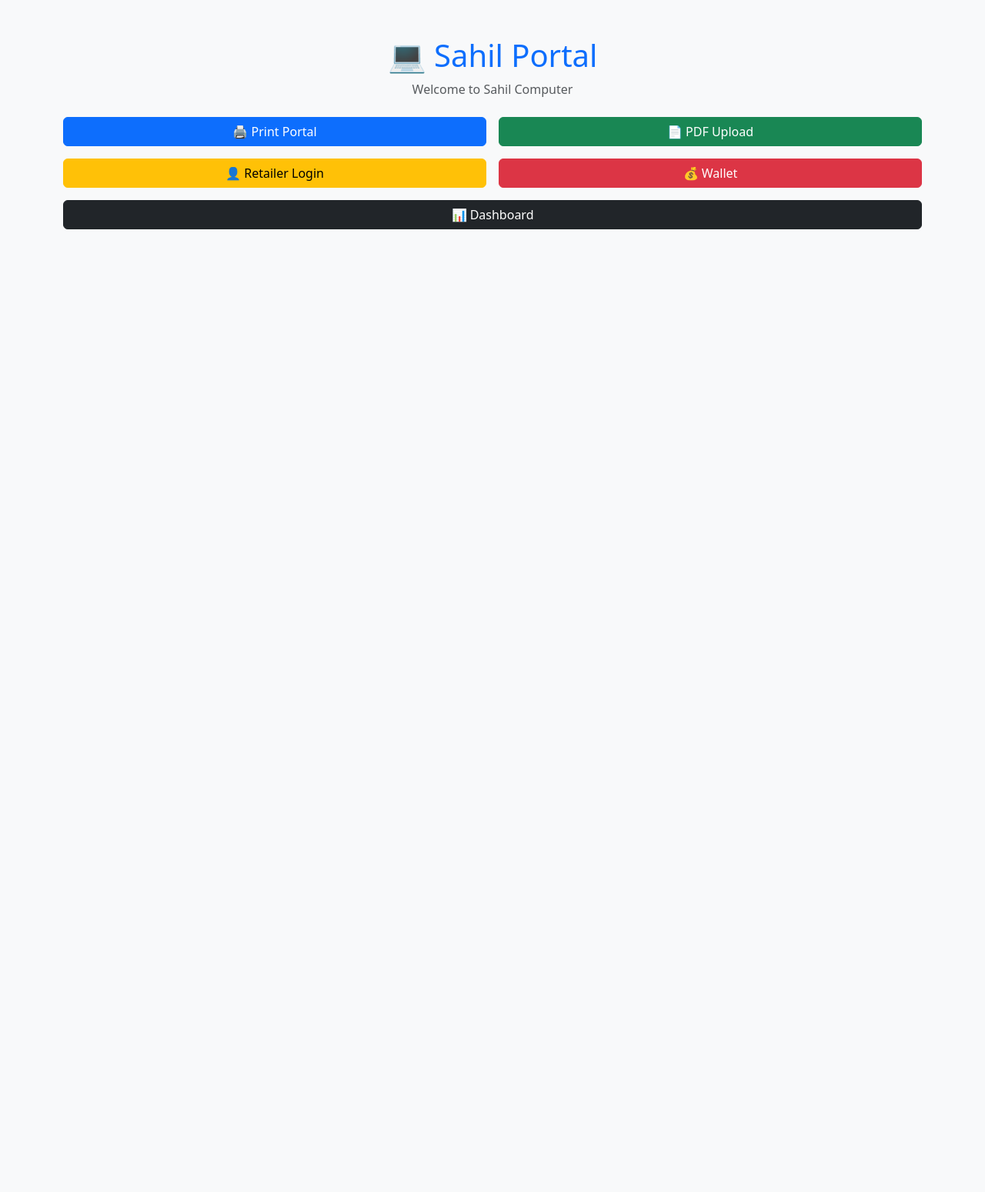
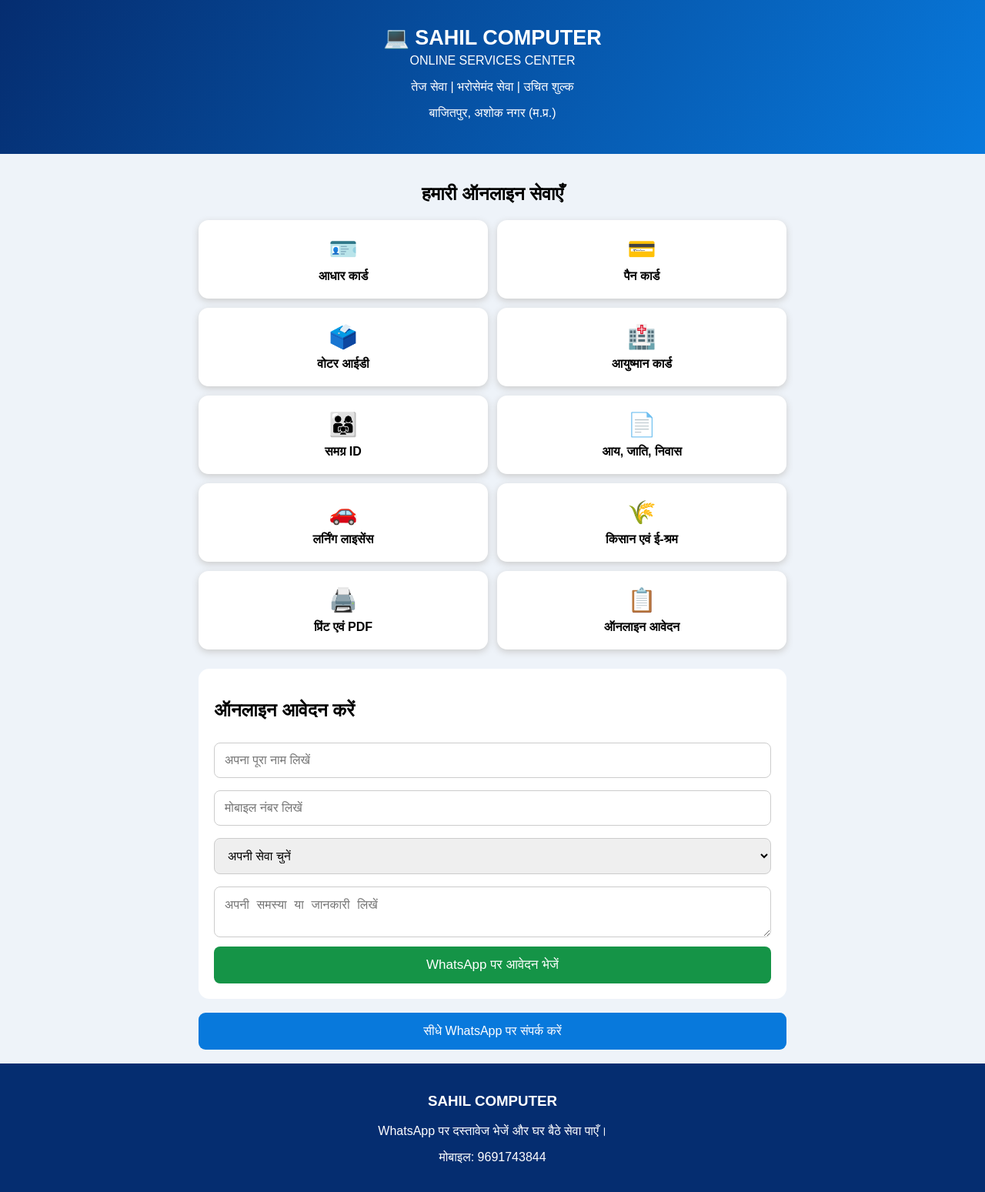
Before and after one commit to SahilComputerMP/sahil-portal, a Node server app: page / in a window 1280 px wide. Shown: the whole page at 77% size. Before the commit the page ends 298 px from the top, so only its background shows below. Run offline with Node 20, Linux system fonts and the light colour scheme.

Commit message:
Update Sahil Computer Portal

```diff
--- a/index.js
+++ b/index.js
@@ -7,6 +7,8 @@ app.get("/", (req, res) => {
   res.render("index");
 });
 
-app.listen(3000, () => {
-  console.log("Sahil Portal Running on http://localhost:3000");
+const PORT = process.env.PORT || 3000;
+
+app.listen(PORT, "0.0.0.0", () => {
+  console.log("Sahil Portal Running on port " + PORT);
 });
--- a/package.json
+++ b/package.json
@@ -4,7 +4,8 @@
   "description": "",
   "main": "index.js",
   "scripts": {
-    "test": "echo \"Error: no test specified\" && exit 1"
+    "test": "echo \"Error: no test specified\" && exit 1",
+    "start": "node index.js"
   },
   "keywords": [],
   "author": "",
--- a/views/index.ejs
+++ b/views/index.ejs
@@ -1,41 +1,87 @@
+
 <!DOCTYPE html>
-<html lang="en">
+<html lang="hi">
 <head>
-  <meta charset="UTF-8">
-  <meta name="viewport" content="width=device-width, initial-scale=1.0">
-  <title>Sahil Portal</title>
-  <link href="https://cdn.jsdelivr.net/npm/bootstrap@5.3.3/dist/css/bootstrap.min.css" rel="stylesheet">
+<meta charset="UTF-8">
+<meta name="viewport" content="width=device-width, initial-scale=1">
+<title>Sahil Computer Online Services</title>
+<style>
+*{box-sizing:border-box}
+body{margin:0;background:#eef3f9;font-family:Arial}
+header{background:linear-gradient(120deg,#052d70,#0879dc);color:white;text-align:center;padding:28px 12px}
+header h1{margin:5px;font-size:27px}
+.container{padding:18px;max-width:800px;margin:auto}
+.grid{display:grid;grid-template-columns:1fr 1fr;gap:12px}
+.card{background:white;padding:20px 7px;text-align:center;border-radius:13px;font-weight:bold;box-shadow:0 3px 10px #ccc}
+.card span{display:block;font-size:30px;margin-bottom:9px}
+.formbox{background:white;padding:20px;border-radius:14px;margin-top:25px}
+input,select,textarea{width:100%;padding:13px;margin:8px 0;border:1px solid #ccc;border-radius:8px;font-size:16px}
+.submit{background:#159447;color:white;border:0;padding:14px;width:100%;border-radius:8px;font-size:17px}
+.contact{display:block;background:#0879dc;color:white;text-align:center;padding:15px;border-radius:9px;text-decoration:none;margin-top:18px}
+footer{background:#052d70;color:white;text-align:center;padding:20px}
+</style>
 </head>
-<body class="bg-light">
-
-<div class="container py-5">
-  <div class="text-center mb-4">
-    <h1 class="text-primary">💻 Sahil Portal</h1>
-    <p class="text-muted">Welcome to Sahil Computer</p>
-  </div>
-
-  <div class="row g-3">
-    <div class="col-6">
-      <button class="btn btn-primary w-100">🖨️ Print Portal</button>
-    </div>
-
-    <div class="col-6">
-      <button class="btn btn-success w-100">📄 PDF Upload</button>
-    </div>
-
-    <div class="col-6">
-      <button class="btn btn-warning w-100">👤 Retailer Login</button>
-    </div>
-
-    <div class="col-6">
-      <button class="btn btn-danger w-100">💰 Wallet</button>
-    </div>
-
-    <div class="col-12">
-      <button class="btn btn-dark w-100">📊 Dashboard</button>
-    </div>
-  </div>
+<body>
+<header>
+<h1>💻 SAHIL COMPUTER</h1>
+ONLINE SERVICES CENTER
+<p>तेज सेवा | भरोसेमंद सेवा | उचित शुल्क</p>
+<p>बाजितपुर, अशोक नगर (म.प्र.)</p>
+</header>
+<div class="container">
+<h2 style="text-align:center">हमारी ऑनलाइन सेवाएँ</h2>
+<div class="grid">
+<div class="card"><span>🪪</span>आधार कार्ड</div>
+<div class="card"><span>💳</span>पैन कार्ड</div>
+<div class="card"><span>🗳️</span>वोटर आईडी</div>
+<div class="card"><span>🏥</span>आयुष्मान कार्ड</div>
+<div class="card"><span>👨‍👩‍👧</span>समग्र ID</div>
+<div class="card"><span>📄</span>आय, जाति, निवास</div>
+<div class="card"><span>🚗</span>लर्निंग लाइसेंस</div>
+<div class="card"><span>🌾</span>किसान एवं ई-श्रम</div>
+<div class="card"><span>🖨️</span>प्रिंट एवं PDF</div>
+<div class="card"><span>📋</span>ऑनलाइन आवेदन</div>
 </div>
 
+<div class="formbox">
+<h2>ऑनलाइन आवेदन करें</h2>
+<form onsubmit="sendWhatsApp(event)">
+<input id="name" placeholder="अपना पूरा नाम लिखें" required>
+<input id="mobile" type="tel" placeholder="मोबाइल नंबर लिखें" required>
+<select id="service" required>
+<option value="">अपनी सेवा चुनें</option>
+<option>आधार कार्ड</option>
+<option>पैन कार्ड</option>
+<option>वोटर आईडी</option>
+<option>आयुष्मान कार्ड</option>
+<option>समग्र ID</option>
+<option>आय, जाति, निवास</option>
+<option>लर्निंग लाइसेंस</option>
+<option>किसान एवं ई-श्रम</option>
+<option>अन्य सेवा</option>
+</select>
+<textarea id="details" placeholder="अपनी समस्या या जानकारी लिखें"></textarea>
+<button class="submit" type="submit">WhatsApp पर आवेदन भेजें</button>
+</form>
+</div>
+
+<a class="contact" href="https://wa.me/919691743844">सीधे WhatsApp पर संपर्क करें</a>
+</div>
+<footer>
+<h3>SAHIL COMPUTER</h3>
+<p>WhatsApp पर दस्तावेज भेजें और घर बैठे सेवा पाएँ।</p>
+<p>मोबाइल: 9691743844</p>
+</footer>
+<script>
+function sendWhatsApp(e){
+e.preventDefault();
+let n=document.getElementById('name').value;
+let m=document.getElementById('mobile').value;
+let s=document.getElementById('service').value;
+let d=document.getElementById('details').value;
+let msg="नया ऑनलाइन आवेदन\nनाम: "+n+"\nमोबाइल: "+m+"\nसेवा: "+s+"\nजानकारी: "+d;
+window.open("https://wa.me/919691743844?text="+encodeURIComponent(msg),"_blank");
+}
+</script>
 </body>
 </html>
```
